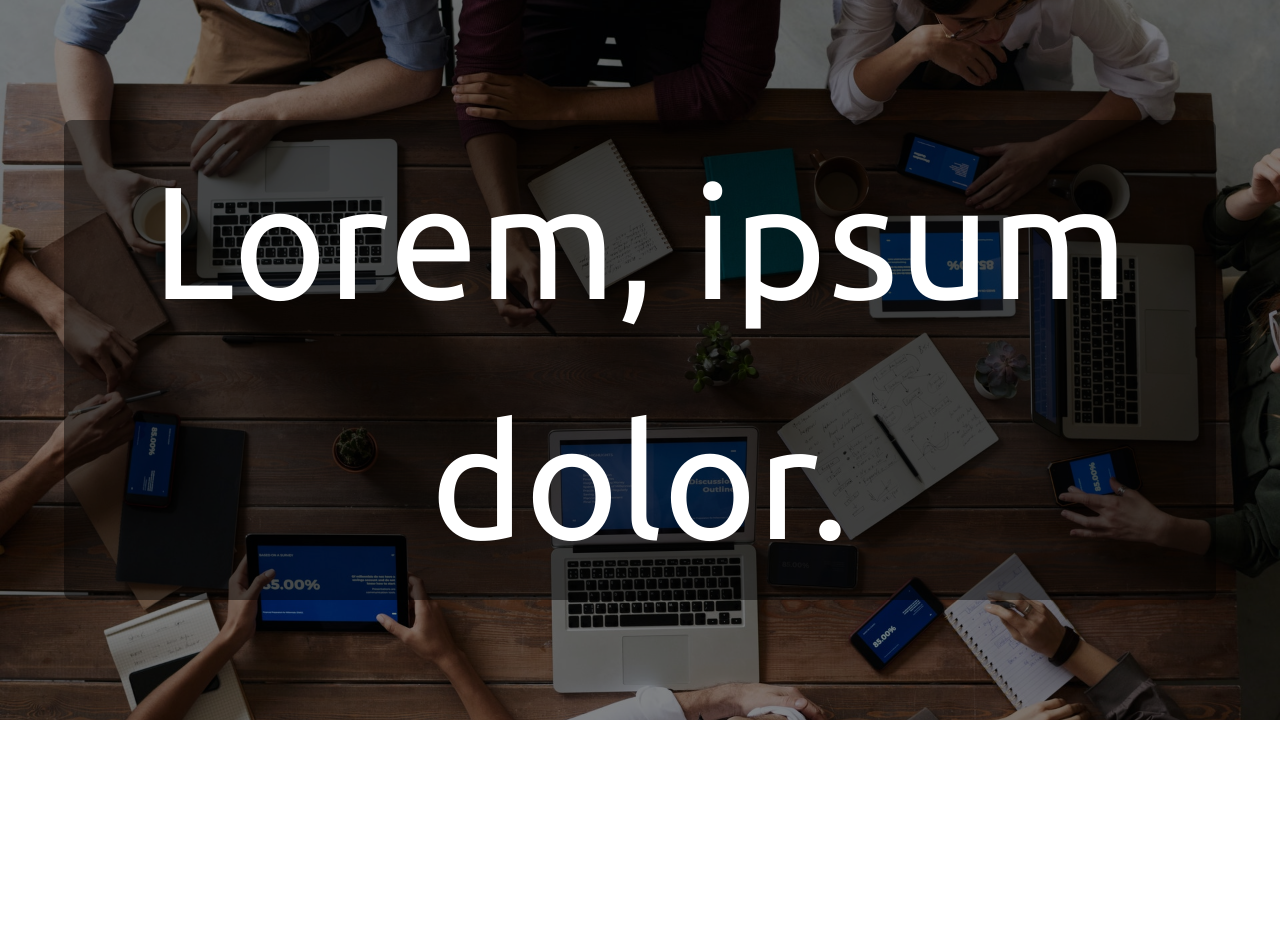
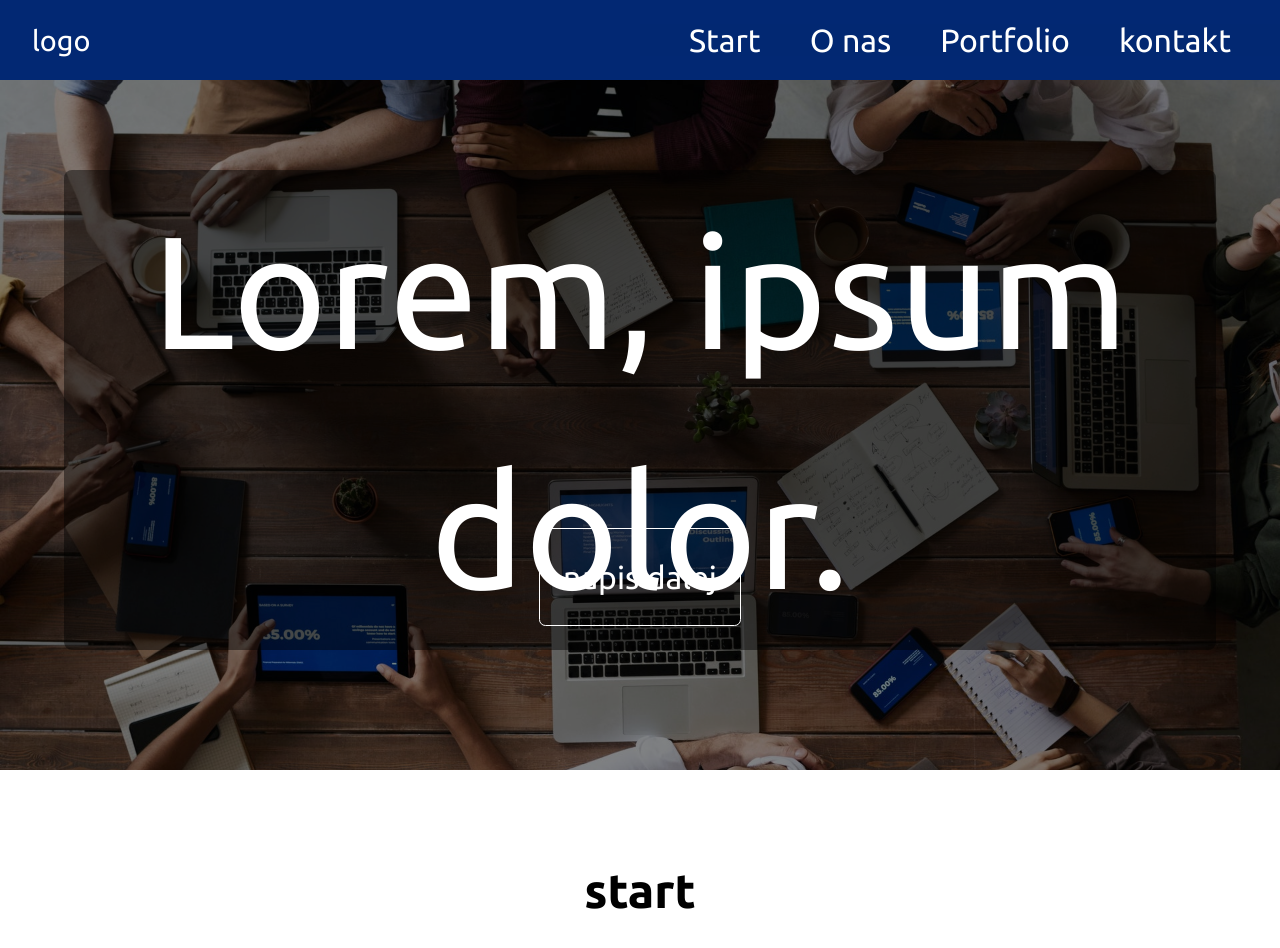
Before and after one commit to Aghon5304/page, a plain HTML site: page index.html in a window 1280 px wide. Shown: the top 948 px of the page. Drawn offline with Linux system fonts and the light colour scheme.

Commit message:
section added

```diff
--- a/css/style.css
+++ b/css/style.css
@@ -1,10 +1,64 @@
 @import url('reset.css');
+
 @import url('https://fonts.googleapis.com/css2?family=Ubuntu:wght@400;700&display=swap');
+
 body{
     font-family: 'Ubuntu', sans-serif;
     height: 400vh;
 }
+
+.top{
+    display: flex;
+    align-items: center;
+    position: fixed;
+    top: 0;
+    left: 0;
+    width: 100%;
+    height: 5rem;
+    z-index: 1;
+    background-color: #022873;
+    color: #fff;
+    z-index: 2;
+}
+
+.logo{
+    flex: 1;
+    margin-left: 2rem;
+    font-size: 1.8rem;
+    /* background-color: khaki; */
+}
+
+.top span{
+    flex: 1;
+    font-size: 3rem;
+    /* background-color: green; */
+    display: flex;
+    justify-content: flex-end;
+}
+
+nav{
+    display: none;
+    position: absolute;
+    top: 5rem;
+    left: 0;
+    background-color: #0228738f;
+    width: 100%;
+
+}
+nav a{
+    display: block;
+    text-align: center;
+    /*padding: 2rem;*/
+    font-size: 2rem;
+}
+
+a{
+    color:inherit;
+    text-decoration: none;
+}
+
 header{
+    margin-top: 50px;
     height: 90vh;
     position: relative;
     color: white;
@@ -17,6 +71,29 @@ header{
     /* background-attachment: fixed; */
 }
 
+header a {
+    position: absolute;
+    bottom: 20%;
+    left: 0;
+    right: 0;
+    margin: 0 auto;
+    width: 200px;
+    height: 6rem;
+    border: 1px solid #fff;
+    border-radius: .4rem;
+    font-size: 2rem;
+    text-align: center;
+    line-height: 6rem;
+    z-index: 1;
+    /* może byc tak - 1 */
+    /* transition: .5s; */
+
+}
+/* do nr 1 */
+/*
+header a:hover{
+    background-color: #022873;
+}*/
 header::before{
     content: '';
     display: block;
@@ -40,6 +117,35 @@ header h1{
     border-radius: .5rem;
     color: #fff;
 }
+header a::after{
+    display: block;
+    position: absolute;
+    content: '';
+    bottom: 0;
+    left: 0;
+    width: 100%;
+    height: 0%;
+    background-color: #025373;
+    border-radius: .4rem;
+    transition: .5s;
+    z-index: -1;
+}
+header a:hover::after{
+    height: 100%;
+}
+
+section{
+    height: 100vh;
+}
+section:nth-of-type(even){
+    background-color: bisque;
+}
+section h2{
+    text-align: center;
+    font-size: 3rem;
+    font-weight: bold;
+    padding-top: 6rem;
+}
 
 @media screen and (min-width: 700px) {
 
@@ -54,4 +160,19 @@ header h1{
         font-size: 10rem;
     }
 
+    .top span{
+        display: none;
+    }
+
+    .logo {
+        flex: 2;
+    }
+
+    nav{
+        position: static;
+        display: flex;
+        justify-content: space-evenly;
+        width: 50%;
+    }
+
 }
--- a/index.html
+++ b/index.html
@@ -4,14 +4,42 @@
     <meta charset="UTF-8">
     <meta http-equiv="X-UA-Compatible" content="IE=edge">
     <meta name="viewport" content="width=device-width, initial-scale=1.0">
+    <link href="https://fonts.googleapis.com/icon?family=Material+Icons+Outlined" rel="stylesheet">
     <link rel="stylesheet" href="css/style.css">
     <title>Document</title>
 </head>
 <body>
+    <div class="top">
+        <div class="logo" ><a href="index.html">logo</a></div>
+        <span class="material-icons-outlined">
+            menu
+        </span>
+        <nav>
+            <a href="#start">Start</a>
+            <a href="#about">O nas</a>
+            <a href="#Portfolio">Portfolio</a>
+            <a href="#kontakt">kontakt</a>
+        </nav>
+    </div>
     <header>
         <h1>Lorem, ipsum dolor.</h1>
+        <a href="#start">napis dalej</a>
         <!-- <p>Lorem ipsum dolor, sit amet consectetur adipisicing <a href="#">link</a> elit. Iure, laborum.</p> -->
     </header>
+    <main>
+        <section id="start">
+            <h2>start</h2>
+        </section>
+        <section id="about">
+            <h2>O nas</h2>
+        </section>
+        <section id="Portfolio">
+            <h2>Portfolio</h2>
+        </section>
+        <section id="kontakt">
+            <h2>kontakt</h2>
+        </section>
+    </main>
     <script src="js/scripts.js"></script>
 </body>
 </html>
--- a/js/scripts.js
+++ b/js/scripts.js
@@ -0,0 +1,25 @@
+'use strict';
+
+// DOM
+const menu = document.querySelector('.top span');
+
+const nav = document.querySelector('nav');
+
+const styleNav = getComputedStyle(nav);
+
+menu.addEventListener('click',()=>{
+
+    if(styleNav.display == 'none'){
+
+        nav.style.display = 'block';
+
+        menu.innerText = 'close';
+    }
+    else
+    {
+        nav.style.display = 'none'
+
+        menu.innerText = 'menu';
+    }
+
+});
```
